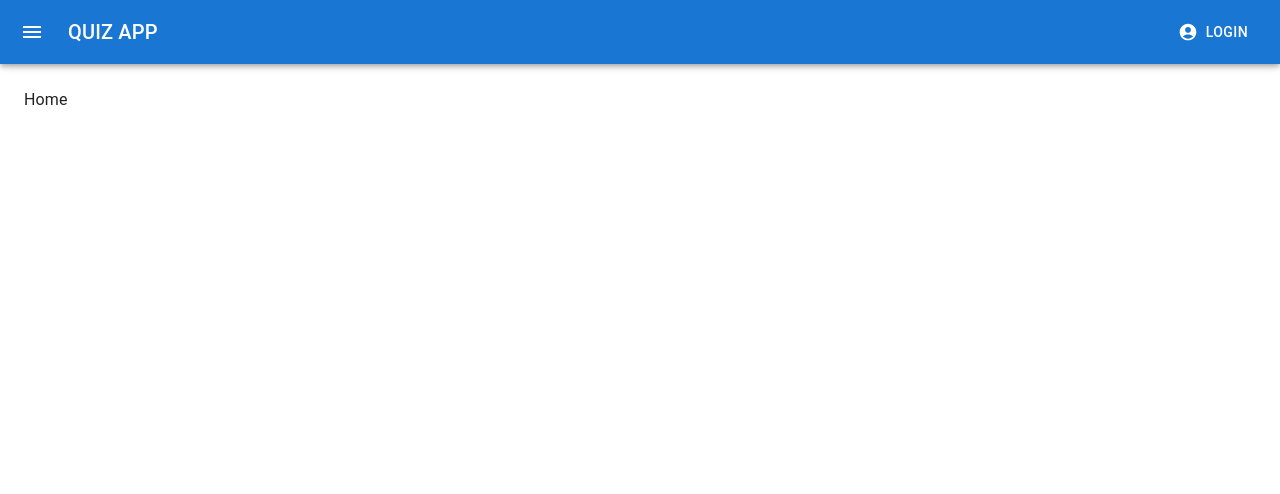
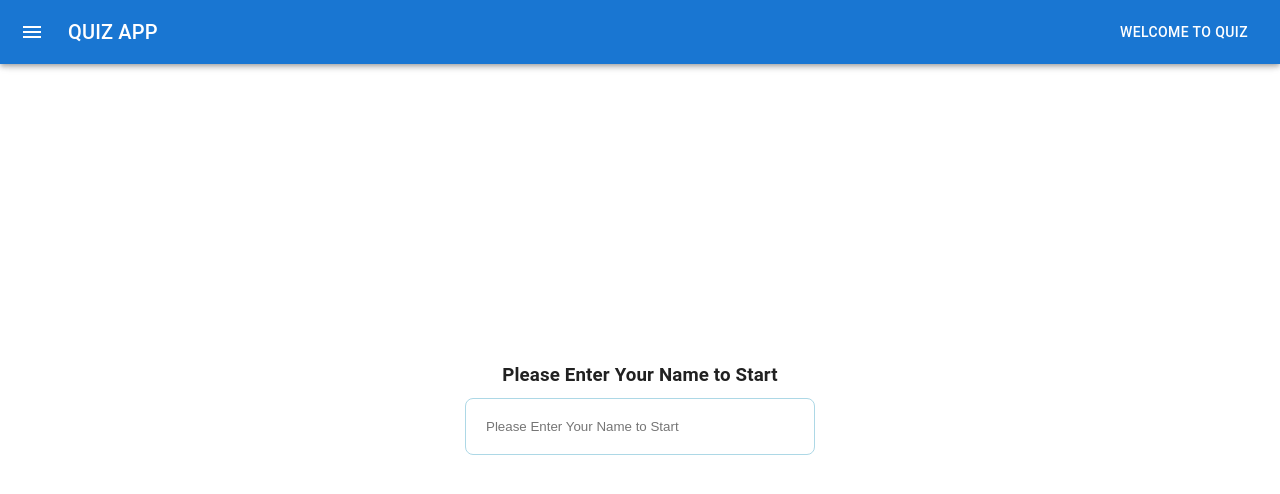
Before and after one commit to msrdeepu/elements, a React (Vite) app: page / in a window 1280 px wide. Shown: the top 494 px of the page. Built offline with nearby package versions, Linux system fonts and the light colour scheme.

Commit message:
nav-change

```diff
--- a/package.json
+++ b/package.json
@@ -21,6 +21,7 @@
     "@tanstack/react-query-devtools": "^5.4.3",
     "react": "^18.2.0",
     "react-dom": "^18.2.0",
+    "react-query": "^3.39.3",
     "react-router-dom": "^6.18.0",
     "styled-components": "^6.1.0",
     "supabase": "^1.110.1"
--- a/src/App.jsx
+++ b/src/App.jsx
@@ -1,4 +1,4 @@
-import * as React from "react";
+import React, { useState } from "react";
 import { styled, useTheme } from "@mui/material/styles";
 import Box from "@mui/material/Box";
 import Drawer from "@mui/material/Drawer";
@@ -21,7 +21,7 @@ import MailIcon from "@mui/icons-material/Mail";
 import Button from "@mui/material/Button";
 import AccountCircleIcon from "@mui/icons-material/AccountCircle";
 
-import { QueryClient, QueryClientProvider } from "@tanstack/react-query";
+import { QueryClient, QueryClientProvider } from "react-query";
 import { ReactQueryDevtools } from "@tanstack/react-query-devtools";
 
 import {
@@ -36,20 +36,13 @@ import "./App.css";
 
 import Home from "./Pages/Home";
 import About from "./Pages/About";
+import Quiz from "./Pages/Quiz";
 
 //auth
 import LoginForm from "./Auth/Login";
 import Signup from "./Auth/Signup";
 
 const drawerWidth = 200;
-
-const queryClient = new QueryClient({
-  defaultOptions: {
-    queries: {
-      staleTime: 60 * 1000,
-    },
-  },
-});
 
 const Main = styled("main", { shouldForwardProp: (prop) => prop !== "open" })(
   ({ theme, open }) => ({
@@ -107,10 +100,9 @@ const App = () => {
   const handleDrawerClose = () => {
     setOpen(false);
   };
+
   const Layout = () => {
     return (
-      <QueryClientProvider client={queryClient}>
-        <ReactQueryDevtools initialIsOpen={false} />
       <Box sx={{ display: "flex" }}>
         <CssBaseline />
         <AppBar position="fixed" open={open}>
@@ -124,20 +116,12 @@ const App = () => {
             >
               <MenuIcon />
             </IconButton>
-
             <Typography variant="h6" component="div" sx={{ flexGrow: 1 }}>
               QUIZ APP
-              </Typography>
-              <NavLink to="/login">
-                {" "}
-                <Button
-                  startIcon={<AccountCircleIcon />}
-                  color="inherit"
-                  style={{ color: "white" }}
-                >
-                  Login
+            </Typography>{" "}
+            <Button color="inherit" style={{ color: "white" }}>
+              Welcome To Quiz
             </Button>
-              </NavLink>
           </Toolbar>
         </AppBar>
         <Drawer
@@ -164,8 +148,7 @@ const App = () => {
           </DrawerHeader>
           <Divider />
           <List>
-              {["Inbox", "Starred", "Send email", "Drafts"].map(
-                (text, index) => (
+            {["Inbox", "Starred", "Send email", "Drafts"].map((text, index) => (
               <ListItem key={text} disablePadding>
                 <ListItemButton>
                   <ListItemIcon>
@@ -174,8 +157,7 @@ const App = () => {
                   <ListItemText primary={text} />
                 </ListItemButton>
               </ListItem>
-                )
-              )}
+            ))}
           </List>
           <Divider />
           <List>
@@ -196,7 +178,6 @@ const App = () => {
           <Outlet />
         </Main>
       </Box>
-      </QueryClientProvider>
     );
   };
 
@@ -212,6 +193,10 @@ const App = () => {
         {
           path: "/about",
           element: <About />,
+        },
+        {
+          path: "/quiz",
+          element: <Quiz />,
         },
       ],
     },
--- a/src/Auth/Login.jsx
+++ b/src/Auth/Login.jsx
@@ -7,17 +7,17 @@ import Button from "@mui/material/Button";
 import Typography from "@mui/material/Typography";
 import AccountCircleIcon from "@mui/icons-material/AccountCircle";
 import LockOpenIcon from "@mui/icons-material/LockOpen";
-import { loginFeature } from "../services/apiAuth";
+// import { loginFeature } from "../services/apiAuth";
 import { Link } from "react-router-dom";
 
 //use-login-hook
-import { useLogin } from "../services/useLogin";
+// import { useLogin } from "../services/useLogin";
 
 const LoginForm = () => {
   const [email, setEmail] = useState("mspreddy2023@gmail.com");
   const [password, setPassword] = useState("Sandeep@12345");
 
-  const [login, isLoading] = useLogin();
+  // const [login, isLoading] = useLogin();
 
   const handleSubmit = (e) => {
     // console.log(data);
@@ -44,33 +44,16 @@ const LoginForm = () => {
             >
               LOGIN
             </Typography>
-            <form className="login-form" onSubmit={handleSubmit}>
+            <form className="login-form">
               <label htmlFor="emailItem">User Email</label>
-              <input
-                value={email}
-                onChange={(e) => setEmail(e.target.value)}
-                autoComplete="emailItem"
-                type="text"
-                id="emailItem"
-                disabled={isLoading}
-              />
+              <input type="text" id="emailItem" />
               <label htmlFor="passwordItem/">Password</label>
-              <input
-                type="text"
-                value={password}
-                onChange={(e) => setPassword(e.target.value)}
-                autoComplete="current-password"
-                typeof="password"
-                id="passwordItem"
-                disabled={isLoading}
-              />
+              <input type="text" typeof="password" id="passwordItem" />
               <div className="btn-container">
                 <Button
-                  type="submit"
-                  startIcon={<LockOpenIcon />}
+                  startIcon={<AccountCircleIcon />}
                   className="login-btn"
                   variant="contained"
-                  disabled={isLoading}
                 >
                   Login
                 </Button>
@@ -79,9 +62,10 @@ const LoginForm = () => {
           </CardContent>
           <CardActions>
             <Link to="/signup">
+              {" "}
               <Button
                 className="signup-btn"
-                startIcon={<AccountCircleIcon />}
+                startIcon={<LockOpenIcon />}
                 size="small"
               >
                 Sign Up
--- a/src/Auth/Signup.jsx
+++ b/src/Auth/Signup.jsx
@@ -1,5 +1,5 @@
 import "./signup.css";
-import * as React from "react";
+import React, { useState } from "react";
 import Card from "@mui/material/Card";
 import CardActions from "@mui/material/CardActions";
 import CardContent from "@mui/material/CardContent";
@@ -9,8 +9,25 @@ import AccountCircleIcon from "@mui/icons-material/AccountCircle";
 import LockOpenIcon from "@mui/icons-material/LockOpen";
 
 import { Link } from "react-router-dom";
+import supabase from "../services/supabase";
 
 const Signup = () => {
+  const [formData, setFormData] = useState({
+    nameuser: "",
+    useremail: "",
+    password: "",
+  });
+
+  console.log(formData);
+  const handleChange = (e) => {
+    e.preventDefault();
+    setFormData((prevFormData) => {
+      return {
+        ...prevFormData,
+        [e.target.name]: e.target.value,
+      };
+    });
+  };
   return (
     <div className="login-main-container">
       <Card sx={{ maxWidth: 390 }}>
@@ -30,16 +47,33 @@ const Signup = () => {
           </Typography>
           <form className="login-form">
             <label htmlFor="username">User Name</label>
-            <input type="text" id="username" />
+            <input
+              onChange={handleChange}
+              type="text"
+              name="nameuser"
+              id="username"
+            />
             <label htmlFor="emailItem">User Email</label>
-            <input type="text" id="emailItem" />
+            <input
+              onChange={handleChange}
+              type="text"
+              name="useremail"
+              id="emailItem"
+            />
             <label htmlFor="passwordItem/">Password</label>
-            <input type="text" typeof="password" id="passwordItem" />
+            <input
+              onChange={handleChange}
+              type="text"
+              name="password"
+              typeof="password"
+              id="passwordItem"
+            />
             <div className="btn-container">
               <Button
                 startIcon={<AccountCircleIcon />}
                 className="login-btn"
                 variant="contained"
+                type="submit"
               >
                 Signup
               </Button>
--- a/src/Pages/Home.jsx
+++ b/src/Pages/Home.jsx
@@ -1,7 +1,41 @@
-import React from "react";
-
+import React, { useState } from "react";
+import "./home.css";
+import Button from "@mui/material/Button";
+import AccountCircleIcon from "@mui/icons-material/AccountCircle";
+import LockOpenIcon from "@mui/icons-material/LockOpen";
+import { Link } from "react-router-dom";
 const Home = () => {
-  return <div>Home</div>;
+  const [name, setName] = useState("");
+  const handleName = (e) => {
+    setName(e.target.value);
+  };
+  return (
+    <div>
+      <div className="top-home-container">
+        <h3>Please Enter Your Name to Start</h3>
+        <input
+          className="name-holder"
+          placeholder="Please Enter Your Name to Start"
+          onChange={handleName}
+        />
+        {name !== "" ? (
+          <Link to="/quiz">
+            {" "}
+            <Button
+              style={{ marginTop: "8px", width: "125%" }}
+              startIcon={<AccountCircleIcon />}
+              className="login-btn"
+              variant="contained"
+            >
+              Start
+            </Button>
+          </Link>
+        ) : (
+          ""
+        )}
+      </div>
+    </div>
+  );
 };
 
 export default Home;
--- /dev/null
+++ b/src/Pages/Quiz.jsx
@@ -0,0 +1,7 @@
+import React from "react";
+
+const Quiz = () => {
+  return <div>Quiz</div>;
+};
+
+export default Quiz;
--- /dev/null
+++ b/src/Pages/home.css
@@ -0,0 +1,14 @@
+.name-holder {
+  padding: 20px;
+  width: 350px;
+  border: solid lightblue 0.5px;
+  border-radius: 8px;
+  margin-top: 8px;
+}
+.top-home-container {
+  display: flex;
+  flex-direction: column;
+  justify-content: center;
+  align-items: center;
+  height: 80vh;
+}
--- a/src/services/useLogin.js
+++ b/src/services/useLogin.js
@@ -1,24 +1,24 @@
-import { useNavigate } from "react-router-dom";
-import { loginFeature } from "./apiAuth";
-import { useMutation } from "@tanstack/react-query";
+// import { useNavigate } from "react-router-dom";
+// import { loginFeature } from "./apiAuth";
+// import { useMutation } from "@tanstack/react-query";
 
-export function useLogin() {
-  const navigate = useNavigate();
-  const { mutate: login, isLoading } = useMutation({
-    mutationFn: ({ email, password }) =>
-      loginFeature({
-        email,
-        password,
-      }),
-    onSuccess: (user) => {
-      console.log(user);
-      navigate("/");
-    },
-    onError: (Err) => {
-      console.log("Error", Err);
-      toast.error("Provided Email or Password are incorrect");
-    },
-  });
+// export function useLogin() {
+//   const navigate = useNavigate();
+//   const { mutate: login, isLoading } = useMutation({
+//     mutationFn: ({ email, password }) =>
+//       loginFeature({
+//         email,
+//         password,
+//       }),
+//     onSuccess: (user) => {
+//       console.log(user);
+//       navigate("/");
+//     },
+//     onError: (Err) => {
+//       console.log("Error", Err);
+//       toast.error("Provided Email or Password are incorrect");
+//     },
+//   });
 
-  return { login, isLoading };
-}
+//   return { login, isLoading };
+// }
```
Also changed, not shown: 1 other file (tests, documents, lock files or other folders). Lines whose indentation alone changed are shown as unchanged.
